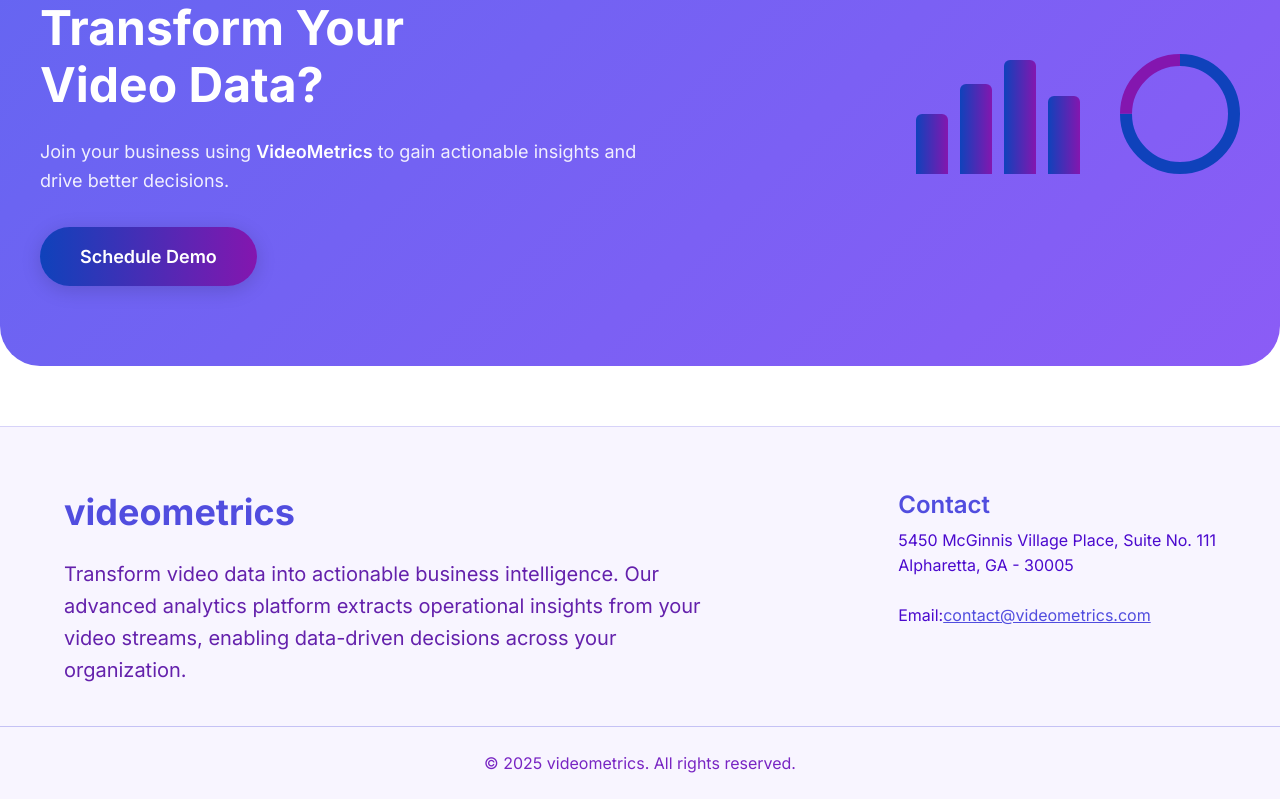
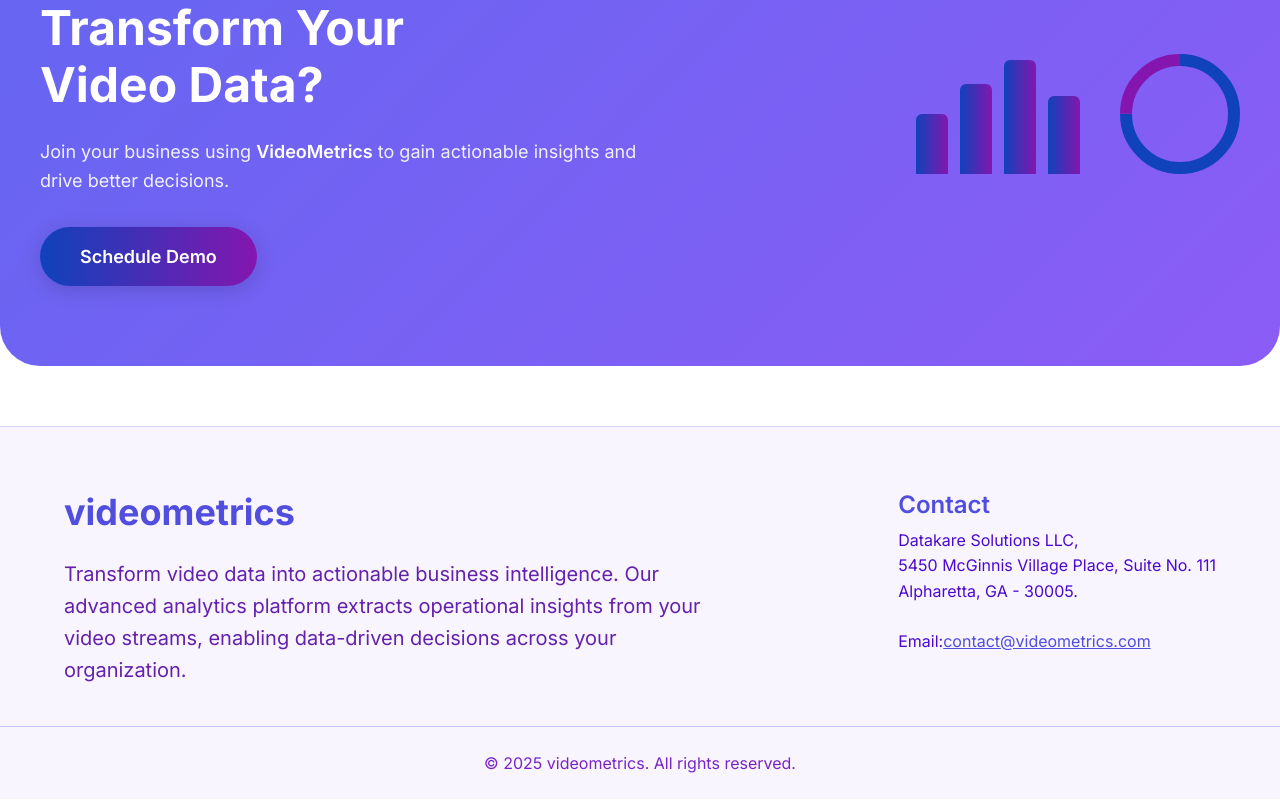
Before and after one commit to karthi0348/videometrics-ui, a Next.js app: page / in a window 1280 px wide. Shown: the part 7332-8132 px from the top of the page. Built offline with nearby package versions, Linux system fonts and the light colour scheme.

Commit message:
companynameupdated

```diff
--- a/src/app/components/Footer.tsx
+++ b/src/app/components/Footer.tsx
@@ -20,6 +20,7 @@ const Footer: React.FC<FooterProps> = ({
   companyName = "videometrics",
   companyDescription = "Transform video data into actionable business intelligence. Our advanced analytics platform extracts operational insights from your video streams, enabling data-driven decisions across your organization.",
   officeAddress = {
+
     street: "5450 McGinnis Village Place, Suite No. 111",
     city: "Alpharetta",
     state: "GA",
@@ -45,14 +46,19 @@ const Footer: React.FC<FooterProps> = ({
                 </p>
               </div>
 
+
               <div className={styles.contactSection}>
                 <div className={styles.contactGroup}>
                   <h3 className={styles.sectionTitle}>
                     Contact
                   </h3>
+
                   <address className={styles.address}>
+                      <p className={styles.companyContactName}>
+                    Datakare Solutions LLC,
+                  </p>
                     <p>{officeAddress.street}</p>
-                    {officeAddress.city}, {officeAddress.state} - {officeAddress.zip}
+                    {officeAddress.city}, {officeAddress.state} - {officeAddress.zip}.
                   </address>
 
                   <div className={styles.emailGroup}>
```
